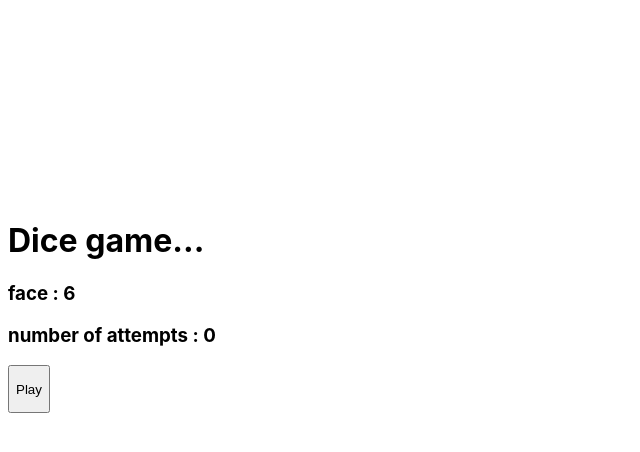
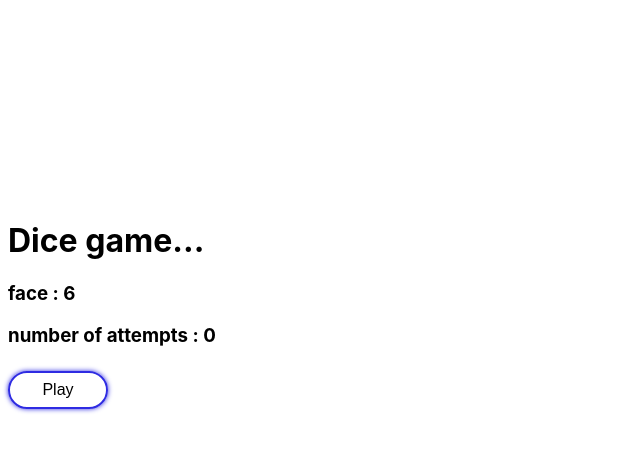
Before and after one commit to Oussama268/Dice-Game-Website, a React (Create React App) app: page / in a window 1280 px wide. Both pictures are taken after a click on the picture 129 px from the left and 286 px from the top of the page. Shown: the top 452 px of the page, without its empty margins (0-640 px from the left). Built offline with nearby package versions, Linux system fonts and the light colour scheme; no server answers.

Commit message:
styled the site

```diff
--- a/src/App.css
+++ b/src/App.css
@@ -1,3 +1,5 @@
+
+
 .rules{
   z-index: 1;
   position: absolute;
@@ -21,3 +23,93 @@ canvas{
   margin: 8px;
   z-index: 0;
 }
+
+
+@keyframes fadeInDown {
+  0% {
+      opacity:0;
+
+  }
+
+  100% {
+      opacity:1;
+      transform: translateY(0px);
+  }
+}
+
+@keyframes rulesAnim{
+  from{
+    opacity: 0;
+  }
+  to{
+    opacity: 1;
+  }
+}
+
+.anim{
+  animation: fadeInDown ease forwards;
+
+}
+.rules{
+  opacity: 0;
+  animation: rulesAnim 1.5s forwards;
+
+}
+
+
+.rules h1{
+animation: fadeInDown ease 1.5s forwards;
+transform: translateY(-50px);
+
+}
+
+.rules p{
+animation: fadeInDown ease 1.5s forwards;
+transform: translateY(50px);
+
+}
+
+
+
+.app h1{
+  opacity: 0;
+  transform: translateY(-40px);
+  animation-duration: 1.5s;
+}
+
+
+
+
+
+.app button{
+  border-radius: 20px;
+    border: solid 2px rgb(46, 43, 226);
+    width: 50px;
+    background-color: transparent;
+    color: black;
+    font-size: 16px;
+    box-shadow: 0 0 5px rgb(46, 43, 226);
+    padding: 8px;
+    margin-top: 6px;
+    width: 100px;
+    cursor: pointer;
+    margin-left: 0px;
+}
+
+
+.app button:hover{
+  background-color: rgba(13, 18, 66, 0.1);
+
+}
+
+.app h3{
+  opacity: 0;
+  transform: translateY(50px);
+  animation-duration: 1s;
+}
+
+.app button{
+  opacity: 0;
+  transform: translateY(50px);
+  animation-duration: 1.5s;
+}
--- a/src/App.js
+++ b/src/App.js
@@ -37,6 +37,10 @@ function App() {
 
   document.getElementById("dice").appendChild(renderer.domElement)
 
+  //Light
+  const light = new THREE.AmbientLight(0x404040,50)
+  scene.add(light)
+
 
   //Camera(rotation,position)
   camera.position.set(3.3,5,-3)
@@ -45,9 +49,7 @@ function App() {
 
 
 
-  //Light
-  const light = new THREE.AmbientLight(0x404040,50)
-  scene.add(light)
+
 
 
 
@@ -63,7 +65,7 @@ function App() {
   const loader = new GLTFLoader();
 
 
-  loader.load( 'Dice.glb', function ( gltf ) {
+  loader.load( './Dice-Game-Website/Dice.glb', function ( gltf ) {
 
     const model = gltf.scene
     scene.add( model );
@@ -355,15 +357,16 @@ const numbers = [1,2,3,4,4,5,5,6,6]
 
 
     <div style={{filter : blured}} className='app'>
-      <h1>Dice game...</h1>
-      <h3>face : {numberFace}</h3>
-      <h3>number of attempts : {numbertry}</h3>
-      <button onClick={win ? () => {initialiser()} : () => {
+      <h1 className={display=="none" ? "anim" : ""}>Dice game...</h1>
+
+      <h3 className={display=="none" ? "anim" : ""}>face : {numberFace}</h3>
+      <h3 className={display=="none" ? "anim" : ""}>number of attempts : {numbertry}</h3>
+      <button className={display=="none" ? "anim" : ""} onClick={win ? () => {initialiser()} : () => {
           setFirstTry(false);
           setFaceNow(loadanime(facenow));
           setNumberTry(numbertry => numbertry + 1)
 
-        }}>{win === false ? <p>Play</p> : <p>Reset</p>}</button>
+        }}>{win === false ? <>Play</> : <>Reset</>}</button>
 
         {
           win && <h2>Congrats You found the hidden face </h2>
--- a/src/Rules.jsx
+++ b/src/Rules.jsx
@@ -6,7 +6,7 @@ const Rules = ({close,display}) => {
 
     return (
         <div style={{display : display}} className='rules'>
-            <img onClick={close} src="Close.png" alt="" />
+            <img onClick={close} src="./Dice-Game-Website/Close.png" alt="" />
             <h1>Game rules</h1>
             <p>A face number will be chosen randomly, your goal is to get that face number in the dice with the least number of attempts</p>
         </div>
```
Also changed, not shown: test.txt (deleted).
